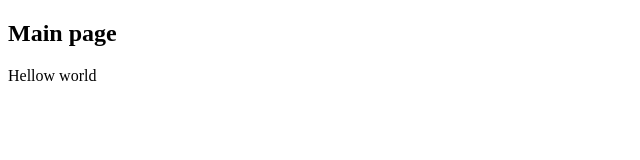
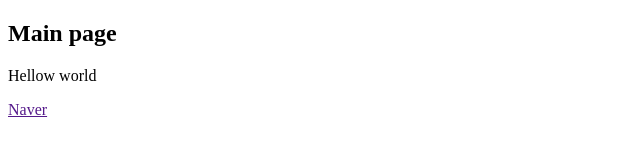
Before and after one commit to cho1300/Myproject, a plain HTML site: page index.html in a window 1280 px wide. Shown: the full height of the page, 0-640 px from the left. Drawn offline with Linux system fonts and the light colour scheme.

Commit message:
add achor

```diff
--- a/index.html
+++ b/index.html
@@ -9,5 +9,6 @@
 	<h2>Main page</h2>
 	<p>Hellow world</p>
 
+	<a href="">Naver</a>
 </body>
 </html>
```
